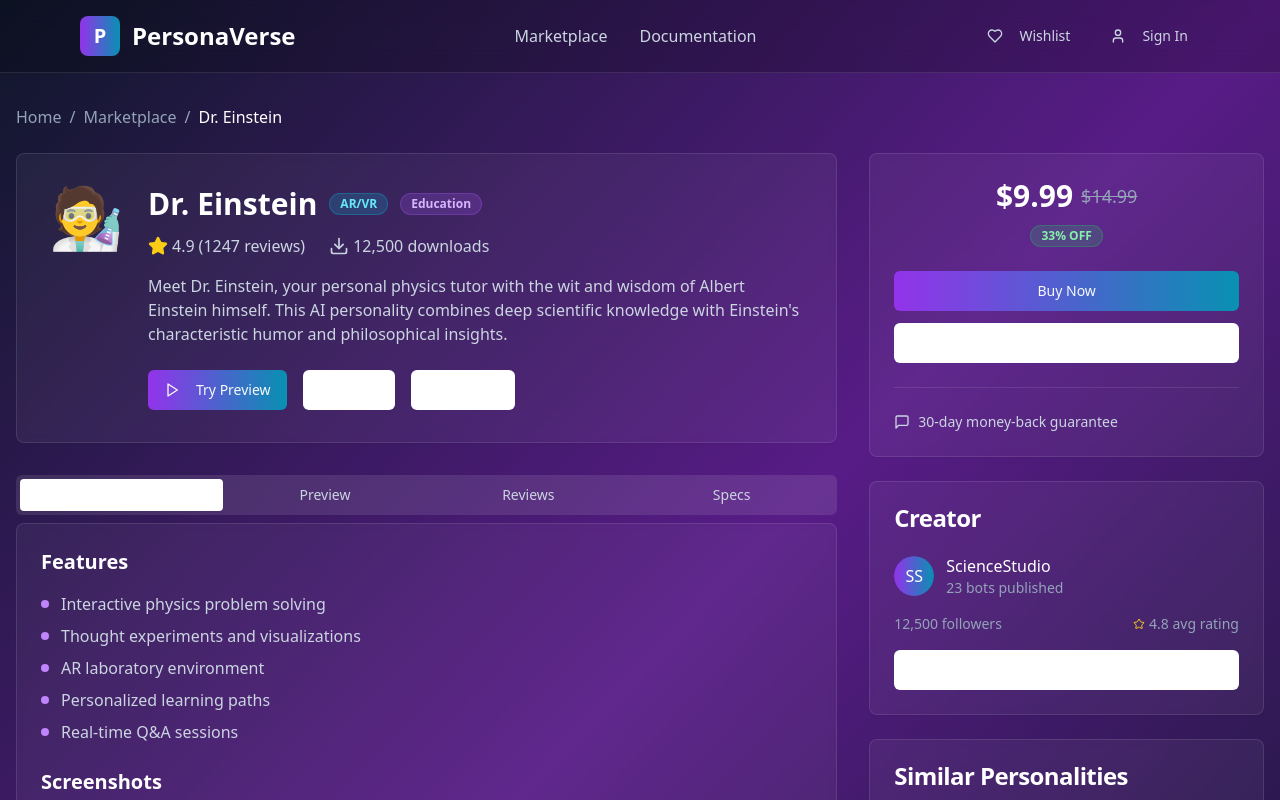
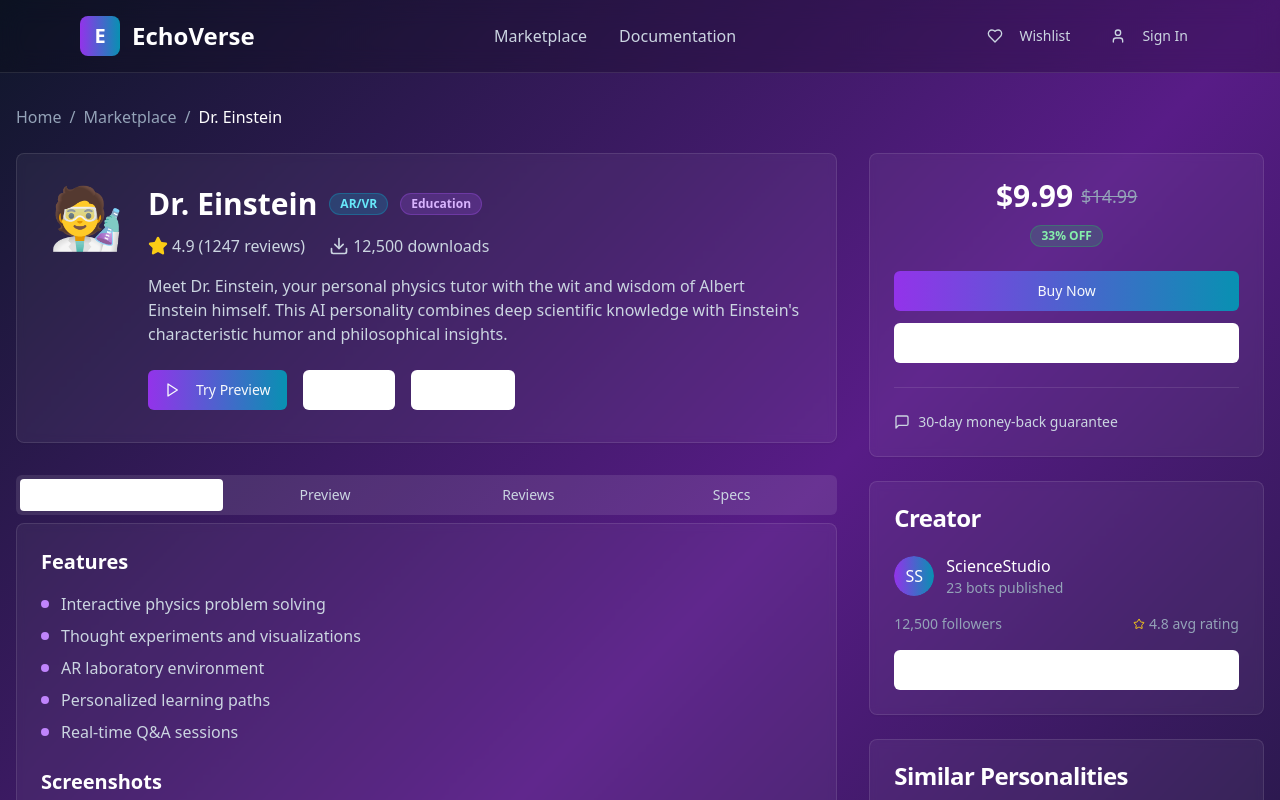
Before and after one commit to mafdotwell/botorachat, a React (Vite) app: page /bot/1 in a window 1280 px wide. Shown: the top 800 px of the page. Built offline with nearby package versions, Linux system fonts and the light colour scheme.

Commit message:
Rename app to EchoVerse and Echo Chat
- Renamed the application from "marketplease" to "EchoVerse" and updated chat app references to "Echo Chat" in `src/pages/Index.tsx`.

```diff
--- a/index.html
+++ b/index.html
@@ -1,19 +1,20 @@
+
 <!DOCTYPE html>
 <html lang="en">
   <head>
     <meta charset="UTF-8" />
     <meta name="viewport" content="width=device-width, initial-scale=1.0" />
-    <title>personaverse-ar-marketplace</title>
-    <meta name="description" content="Lovable Generated Project" />
-    <meta name="author" content="Lovable" />
+    <title>EchoVerse - AI Personality Marketplace</title>
+    <meta name="description" content="Discover, buy, and create AI personality bots with immersive AR/VR experiences" />
+    <meta name="author" content="EchoVerse" />
 
-    <meta property="og:title" content="personaverse-ar-marketplace" />
-    <meta property="og:description" content="Lovable Generated Project" />
+    <meta property="og:title" content="EchoVerse - AI Personality Marketplace" />
+    <meta property="og:description" content="Discover, buy, and create AI personality bots with immersive AR/VR experiences" />
     <meta property="og:type" content="website" />
     <meta property="og:image" content="https://lovable.dev/opengraph-image-p98pqg.png" />
 
     <meta name="twitter:card" content="summary_large_image" />
-    <meta name="twitter:site" content="@lovable_dev" />
+    <meta name="twitter:site" content="@echoverse_ai" />
     <meta name="twitter:image" content="https://lovable.dev/opengraph-image-p98pqg.png" />
   </head>
 
--- a/src/components/CrossAppNavigation.tsx
+++ b/src/components/CrossAppNavigation.tsx
@@ -30,7 +30,7 @@ export const CrossAppNavigation = ({
           <div className="flex items-center space-x-3">
             <Bot className="w-8 h-8 text-purple-400" />
             <div>
-              <h3 className="text-lg font-semibold text-white">echo.bot</h3>
+              <h3 className="text-lg font-semibold text-white">Echo Chat</h3>
               <p className="text-sm text-slate-300">Start chatting with your AI personalities</p>
             </div>
           </div>
@@ -57,7 +57,7 @@ export const CrossAppNavigation = ({
         onClick={handleNavigateToEchoBot}
         className="text-purple-400 hover:text-purple-300 flex items-center space-x-1 transition-colors"
       >
-        <span>Open echo.bot</span>
+        <span>Open Echo Chat</span>
         <ExternalLink className="w-4 h-4" />
       </button>
     );
--- a/src/components/Header.tsx
+++ b/src/components/Header.tsx
@@ -16,9 +16,9 @@ const Header = () => {
         <div className="flex items-center justify-between">
           <Link to="/" className="flex items-center space-x-3">
             <div className="w-10 h-10 bg-gradient-to-r from-purple-600 to-cyan-600 rounded-lg flex items-center justify-center">
-              <span className="text-white font-bold text-xl">P</span>
+              <span className="text-white font-bold text-xl">E</span>
             </div>
-            <span className="text-2xl font-bold text-white">PersonaVerse</span>
+            <span className="text-2xl font-bold text-white">EchoVerse</span>
           </Link>
 
           <nav className="hidden md:flex items-center space-x-8">
--- a/src/pages/Index.tsx
+++ b/src/pages/Index.tsx
@@ -1,3 +1,4 @@
+
 import { useState } from "react";
 import { Link } from "react-router-dom";
 import { Button } from "@/components/ui/button";
@@ -84,7 +85,7 @@ const Index = () => {
             </Badge>
           </div>
           <h1 className="text-5xl md:text-7xl font-bold mb-6 bg-gradient-to-r from-white via-purple-200 to-cyan-200 bg-clip-text text-transparent">
-            PersonaVerse
+            EchoVerse
           </h1>
           <p className="text-xl md:text-2xl text-slate-300 mb-8 max-w-3xl mx-auto">
             Discover, buy, and create AI personality bots with immersive AR/VR experiences.
@@ -199,7 +200,7 @@ const Index = () => {
       {/* Footer */}
       <footer className="border-t border-white/10 py-12 px-4">
         <div className="max-w-6xl mx-auto text-center text-slate-400">
-          <p>&copy; 2024 PersonaVerse. Building the future of AI personalities.</p>
+          <p>&copy; 2024 EchoVerse. Building the future of AI personalities.</p>
         </div>
       </footer>
     </div>
```
